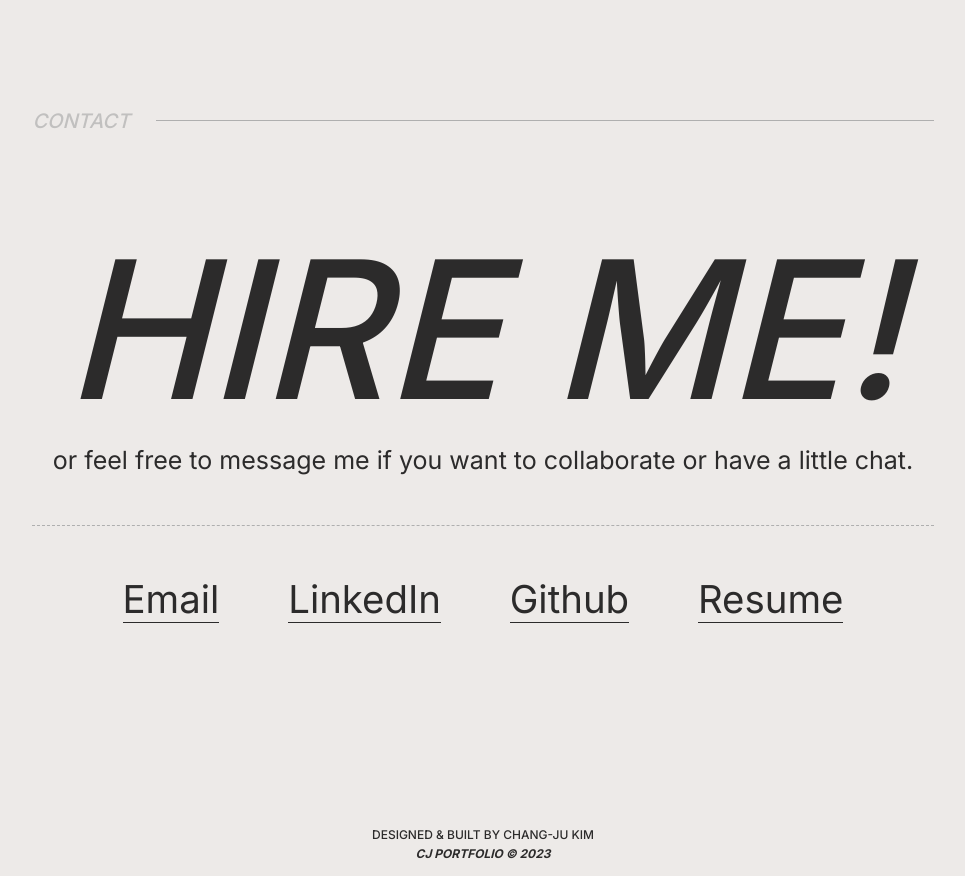
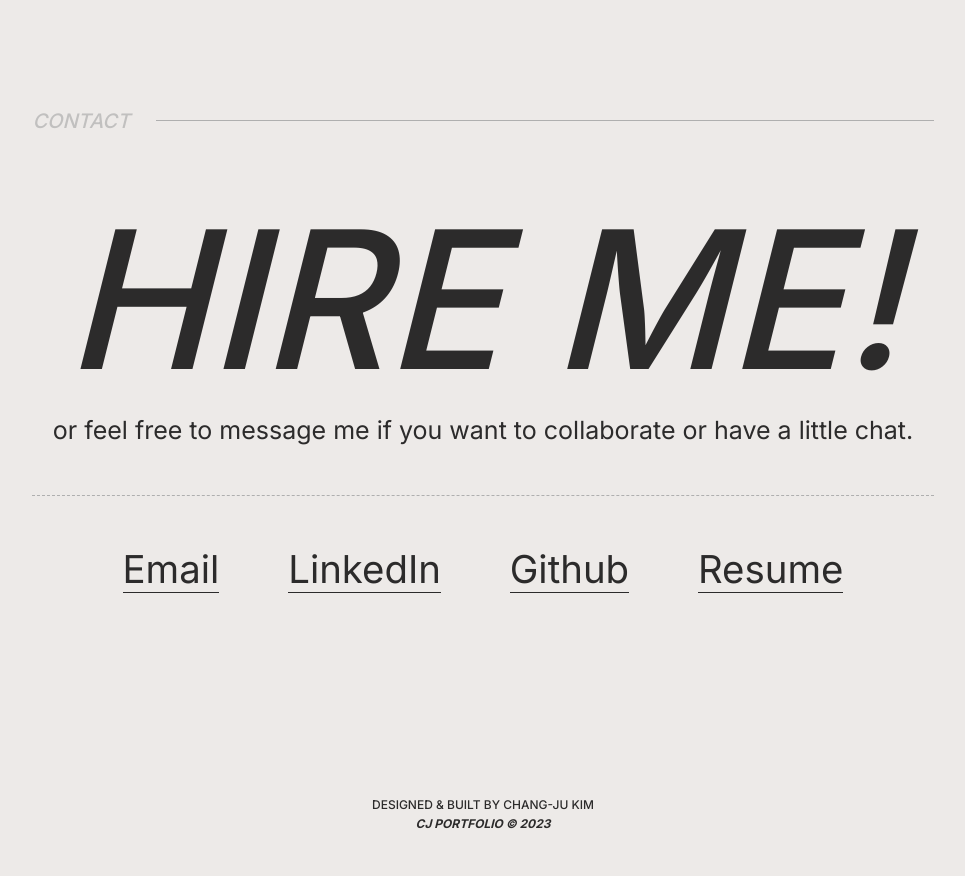
Before and after one commit to cjoak1028/portfolio-v1, a React (Create React App) app: page / in a window 1280 px wide. Shown: the part 3280-4156 px from the top of the page, without its empty margins (157-1122 px from the left). After the commit the page ends 4126 px from the top, so only its background shows below. Built offline with nearby package versions, Linux system fonts and the light colour scheme.

Commit message:
Changed padding values for contact section

```diff
--- a/src/components/Contact/Contact.module.css
+++ b/src/components/Contact/Contact.module.css
@@ -1,7 +1,8 @@
 .contact {
     margin: auto;
     text-align: center;
-    padding-top: clamp(5rem, 10vw, 8rem);
+    /* padding-top: clamp(5rem, 8vw, 5rem); */
+    padding-top: clamp(3rem, 4vw, 5rem);
     padding-bottom: clamp(10rem, 20vw, 18rem);
 }
 
```
